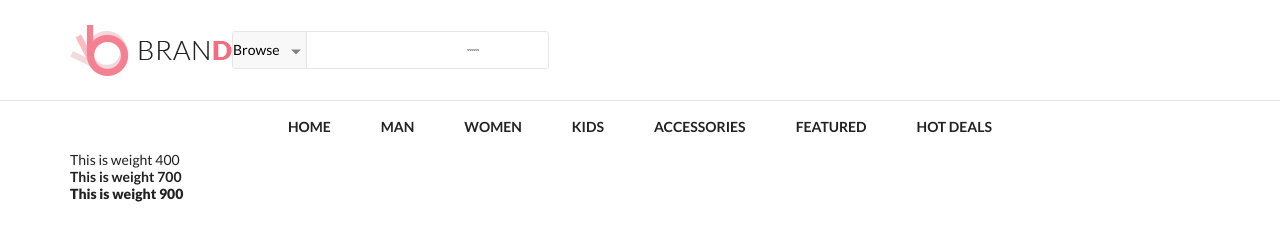
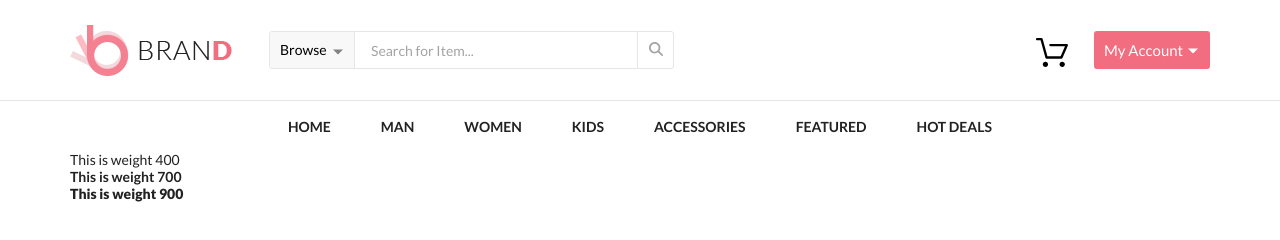
Before and after one commit to uncleDimasik/web-dev-22-23-laba-2, a website: page app/index.html in a window 1280 px wide. Drawn offline with Linux system fonts and the light colour scheme.

Commit message:
header update 2

```diff
--- a/app/index.html
+++ b/app/index.html
@@ -23,22 +23,42 @@
                         </a>
                         <div class="top-header__search">
                             <form action="#" class="search-header">
-                                <div class="search-header__select header-select">
-                                    <select name="search-categories" class="header-select__select">
+                                <div class="search-header__select-wrapper search-select">
+                                    <select name="search-categories" class="search-select__select">
                                         <option value="none" selected>Browse</option>
                                         <option value="home">Home</option>
                                         <option value="man">Man</option>
                                         <option value="women">Women</option>
                                         <option value="kids">Kids</option>
-                                        <option value="accessories">Accessories</option>
                                     </select>
                                 </div>
-                                <input autocomplete="off" type="text" name="form[]" data-error="Error" placeholder=""
-                                       class="search-header__input">
-                                <button type="submit" class="search-header__button"></button>
+                                <input autocomplete="off" type="text" name="form[]" data-error="Error"
+                                       placeholder="Search for Item..."
+                                       class="search-header__input search-input">
+                                <button type="submit" class="search-header__button search-button">
+                                    <svg xmlns="http://www.w3.org/2000/svg" viewBox="0 0 512 512"
+                                         class="search-button__icon magnifying-glass-solid">
+                                        <path d="M416 208c0 45.9-14.9 88.3-40 122.7L502.6 457.4c12.5 12.5 12.5 32.8 0 45.3s-32.8 12.5-45.3 0L330.7 376c-34.4 25.2-76.8 40-122.7 40C93.1 416 0 322.9 0 208S93.1 0 208 0S416 93.1 416 208zM208 352c79.5 0 144-64.5 144-144s-64.5-144-144-144S64 128.5 64 208s64.5 144 144 144z"/>
+                                    </svg>
+                                </button>
                             </form>
                         </div>
-                        <div class="top_header__actions actions-header"></div>
+                        <div class="top-header__actions actions-header">
+                            <a href="#" class="actions-header__cart cart-header">
+                                <svg xmlns="http://www.w3.org/2000/svg" viewBox="0 0 32 29" class="cart-header__icon">
+                                    <path d="M31.899,7.565 L26.493,19.977 C26.296,20.410 25.882,20.686 25.409,20.686 L10.554,20.686 C10.021,20.686 9.548,20.331 9.410,19.819 L4.577,2.364 L1.184,2.364 C0.533,2.364 -0.000,1.832 -0.000,1.182 C-0.000,0.532 0.533,-0.000 1.184,-0.000 L5.464,-0.000 C5.997,-0.000 6.471,0.354 6.609,0.867 L11.442,18.322 L24.620,18.322 L28.999,8.274 L14.401,8.274 C13.750,8.274 13.217,7.742 13.217,7.092 C13.217,6.442 13.750,5.910 14.401,5.910 L30.814,5.910 C31.208,5.910 31.583,6.107 31.800,6.442 C32.017,6.777 32.057,7.191 31.899,7.565 ZM9.429,23.641 C10.909,23.641 12.112,24.843 12.112,26.320 C12.112,27.798 10.909,29.000 9.429,29.000 C7.950,29.000 6.747,27.798 6.747,26.320 C6.747,24.843 7.950,23.641 9.429,23.641 ZM26.020,23.641 C27.500,23.543 28.782,24.666 28.881,26.124 C28.920,26.852 28.703,27.542 28.230,28.074 C27.756,28.626 27.105,28.941 26.395,29.000 C26.336,29.000 26.257,29.000 26.198,29.000 C24.797,29.000 23.633,27.897 23.535,26.498 C23.436,25.040 24.541,23.740 26.020,23.641 Z"/>
+                                </svg>
+                            </a>
+                            <div class="actions-header__select-wrapper account-select">
+                                <select name="search-categories" class="account-select__select">
+                                    <option value="none" selected>My Account</option>
+                                    <option value="home">Home</option>
+                                    <option value="man">Man</option>
+                                    <option value="women">Women</option>
+                                    <option value="kids">Kids</option>
+                                </select>
+                            </div>
+                        </div>
                         <button type='button' class="icon-menu"><span></span></button>
                     </div>
                 </div>
--- a/app/scss/style.scss
+++ b/app/scss/style.scss
@@ -76,57 +76,125 @@
 		min-height: 100px;
 		align-items: center;
 	}
+
+	&__search {
+		flex: 1 1 auto;
+		@include adaptiveValue("padding-left", 37, 20)
+	}
+
+	&__actions {
+	}
 }
 
 
 .search-header {
+	max-width: rem(405);
 	border: 1px solid $grey;
 	border-radius: rem(3);
-	width: rem(317);
 	height: rem(38);
 	display: flex;
 	align-items: center;
 	overflow: hidden;
+}
 
-	&__input {
-		border: none;
-		border-radius: rem(3);
-		height: 100%;
 
-		&:focus-visible {
-			outline: none;
-		}
+.search-input {
+	border: none;
+	height: 100%;
+	flex: 1 1 auto;
+	padding-left: rem(16);
+
+	&::placeholder {
+		color: #A4A4A4;
 	}
 
-	&__button {
-		top: 0;
-		left: 0;
-		background-image: url("../images/icons/magnifying-glass-solid.svg");
+	&:focus-visible {
+		outline: none;
 	}
 }
 
 
-.header-select {
+.search-button {
+	height: 100%;
+	width: rem(36);
+	padding: 0;
+	border-left: 1px solid $grey;
+
+	&__icon {
+		width: rem(14);
+		height: rem(14);
+		fill: #A4A4A4;
+	}
+}
+
+
+.search-select {
 	position: relative;
 	height: 100%;
 
 	&:after {
-		content: " ";
+		content: "";
 		position: absolute;
-		top: 55%;
-		right: 1%;
+		top: rem(19.5);
+		right: rem(7);
 		transform: translate(-50%, -50%);
-		border-left: 5px solid transparent;
-		border-right: 5px solid transparent;
-		border-top: 5px solid #838383;
+		border-left: rem(5) solid transparent;
+		border-right: rem(5) solid transparent;
+		border-top: rem(5) solid #838383;
+		pointer-events: none;
 	}
-
-
 
 	&__select {
 		height: 100%;
 		background-color: $grey-light;
 		border-right: 1px solid $grey;
+		padding: 0 rem(25) 0 rem(10);
+	}
+}
+
+
+.actions-header {
+	display: flex;
+	align-items: flex-end;
+	height: rem(38);
+}
+
+
+.cart-header {
+	padding-left: rem(15);
+
+	&__icon {
+		width: rem(32);
+		height: rem(29);
+		margin-bottom: rem(-1);
+	}
+}
+
+
+.account-select {
+	position: relative;
+	height: 100%;
+	@include adaptiveValue("padding-left", 26, 0);
+
+	&:after {
+		content: "";
+		position: absolute;
+		top: rem(19.5);
+		right: rem(7);
+		transform: translate(-50%, -50%);
+		border-left: rem(5) solid transparent;
+		border-right: rem(5) solid transparent;
+		border-top: rem(5) solid $light;
+		pointer-events: none;
+	}
+
+	&__select {
+		height: 100%;
+		color: $light;
+		font-size: rem(15);
+		border-radius: rem(3);
+		background-color: $primary;
+		padding: 0 rem(26) 0 rem(10);
 	}
 }
 
@@ -137,7 +205,7 @@
 		min-height: 50px;
 		align-items: center;
 		justify-content: center;
-		padding: 10px 0;
+		padding: rem(10) 0;
 	}
 }
 
@@ -145,7 +213,7 @@
 .menu {
 	&__list {
 		display: flex;
-		row-gap: 5px;
+		row-gap: rem(5);
 		@include adaptiveValue('column-gap', 50, 10);
 		flex-wrap: wrap;
 		justify-content: center;
```
Also changed, not shown: app/css/style.min.css, app/images/icons/cart-shopping.svg.
